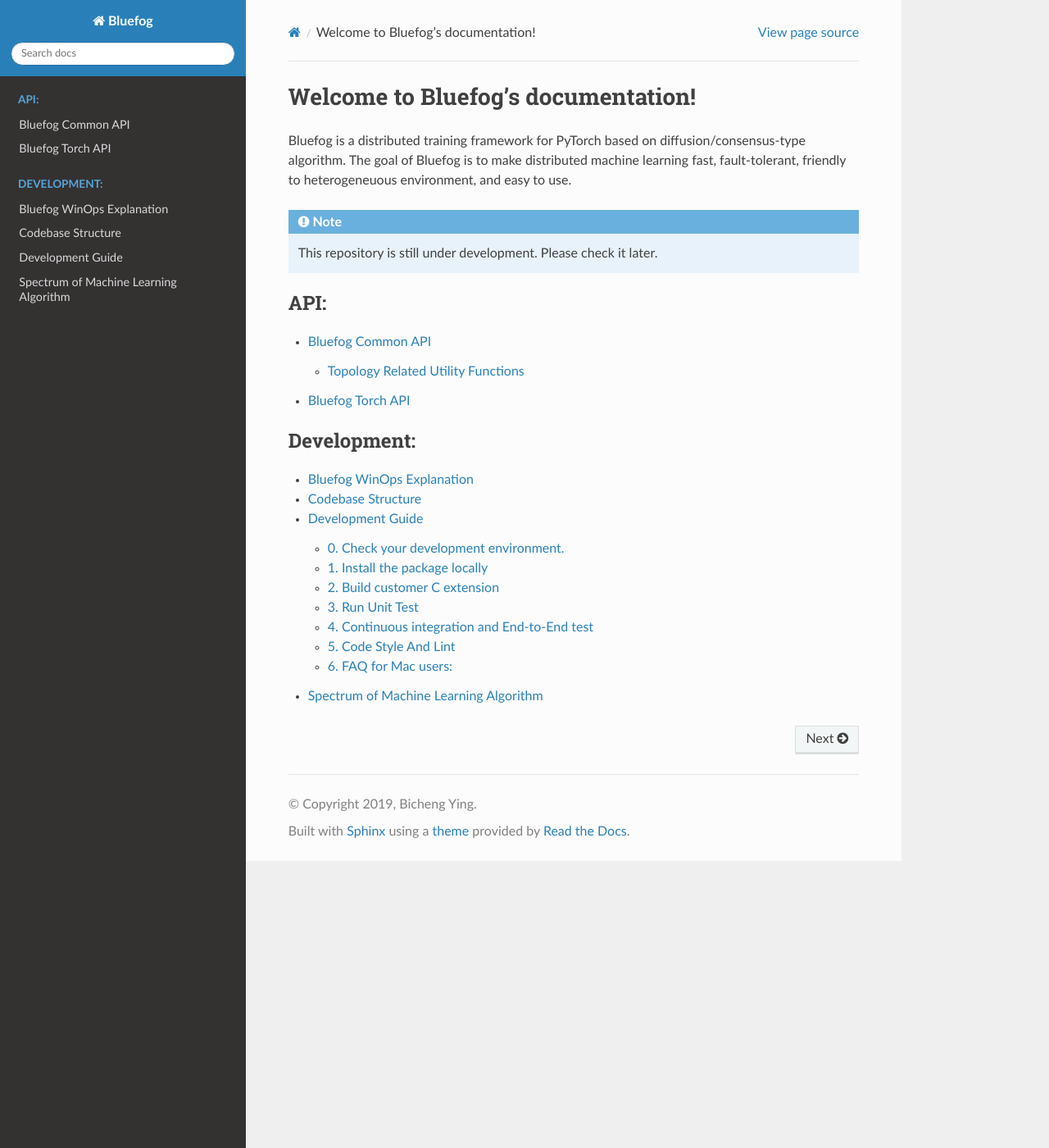
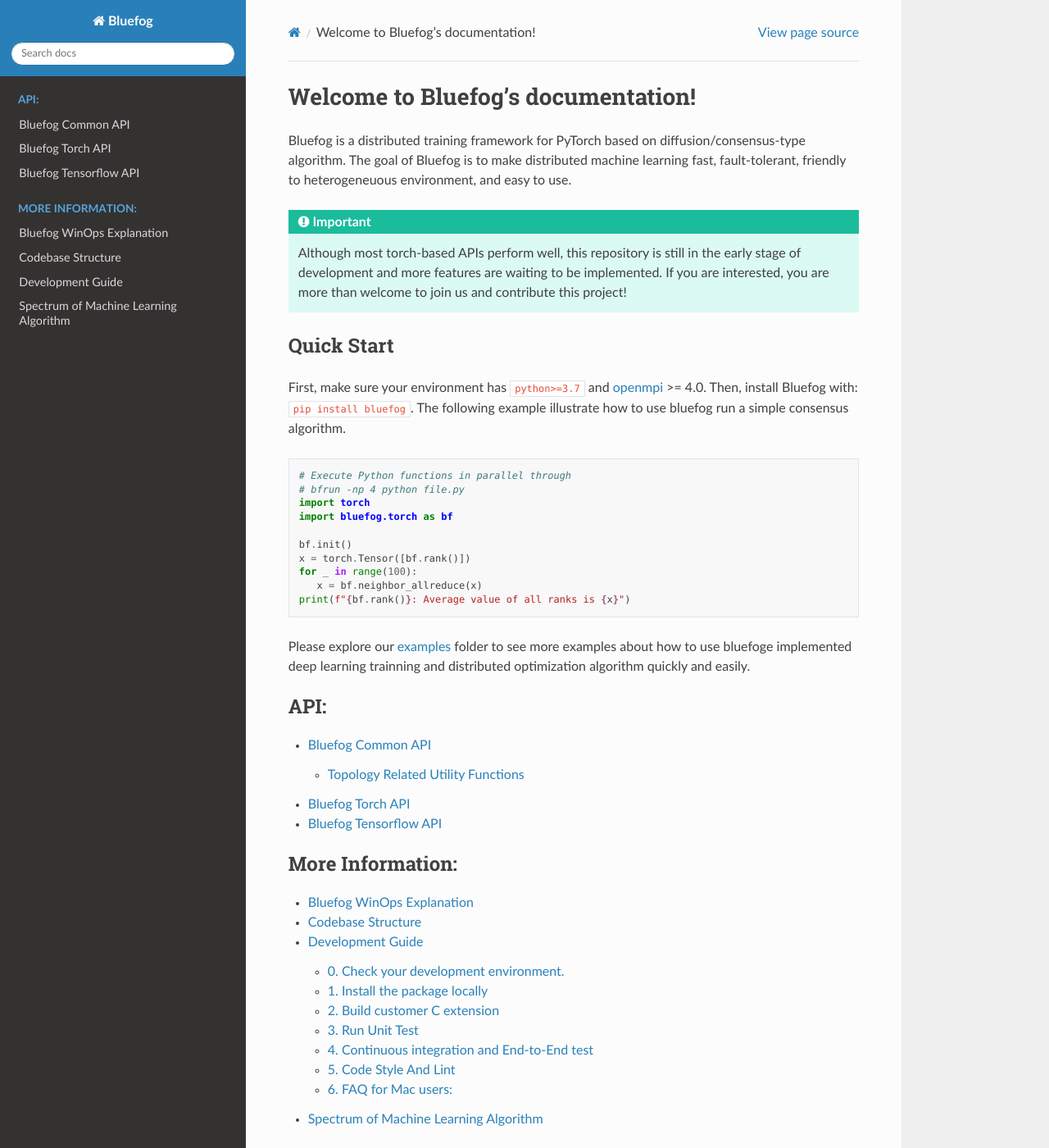
Before and after one commit to Bluefog-Lib/bluefog, a Sphinx documentation site: the page built from docs/index.rst, in a window 1280 px wide and 1400 px high. Shown: the whole window at 82% size. Built offline with Sphinx 7.4.7 and the Read the Docs theme 2.0.0, drawn with Linux system fonts in a browser that asks for light colours.

Commit message:
Update the doc with quick start and more api

```diff
--- a/docs/conf.py
+++ b/docs/conf.py
@@ -44,6 +44,17 @@
 exclude_patterns = ['_build', 'Thumbs.db', '.DS_Store']
 
 
+# -- Autodoc configuration ---------------------------------------------------
+
+autodoc_default_options = {
+    'members': None,
+    'member-order': 'bysource',
+    'special-members': '__init__',
+    'imported-members': None,
+    'undoc-members': None,
+    'exclude-members': 'contextmanager',
+}
+
 # -- Options for HTML output -------------------------------------------------
 
 # The theme to use for HTML and HTML Help pages.  See the documentation for
--- a/docs/index.rst
+++ b/docs/index.rst
@@ -11,9 +11,35 @@
 The goal of Bluefog is to make distributed machine learning fast,
 fault-tolerant, friendly to heterogeneuous environment, and easy to use.
 
-.. Note::
+.. Important::
 
-    This repository is still under development. Please check it later.
+   Although most torch-based APIs perform well, this repository is still
+   in the early stage of development and more features are waiting to be implemented.
+   If you are interested, you are more than welcome to join us and contribute this project!
+
+Quick Start
+-----------
+
+First, make sure your environment has ``python>=3.7`` and `openmpi`_ >= 4.0.
+Then, install Bluefog with: ``pip install bluefog``. The following example
+illustrate how to use bluefog run a simple consensus algorithm.
+
+.. code-block:: python
+
+   # Execute Python functions in parallel through
+   # bfrun -np 4 python file.py
+   import torch
+   import bluefog.torch as bf
+
+   bf.init()
+   x = torch.Tensor([bf.rank()])
+   for _ in range(100):
+      x = bf.neighbor_allreduce(x)
+   print(f"{bf.rank()}: Average value of all ranks is {x}")
+
+Please explore our `examples`_ folder to see more examples about
+how to use bluefoge implemented deep learning trainning and distributed
+optimization algorithm quickly and easily.
 
 .. toctree::
    :maxdepth: 2
@@ -21,12 +47,16 @@
 
    Bluefog Common API <common_api>
    Bluefog Torch API <torch_api>
+   Bluefog Tensorflow API <tensorflow_api>
 
 .. toctree::
    :maxdepth: 2
-   :caption: Development:
+   :caption: More Information:
 
    Bluefog WinOps Explanation <bluefog_winops>
    Codebase Structure <code_structure>
    Development Guide <devel_guide>
    Spectrum of Machine Learning Algorithm<alg_spectrum>
+
+.. _openmpi: https://www.open-mpi.org/
+.. _examples: https://github.com/ybc1991/bluefog/tree/master/examples
--- a/docs/torch_api.rst
+++ b/docs/torch_api.rst
@@ -2,4 +2,4 @@
 ============================
 
 .. automodule:: bluefog.torch
-    :members: DistributedOptimizer, DistributedBluefogOptimizer, DistributedConsensusOptimizer, broadcast_parameters, broadcast_optimizer_state
+    :members:
```
Also changed, not shown: docs/tensorflow_api.rst (added, +9 -0 lines), 4 other files.
